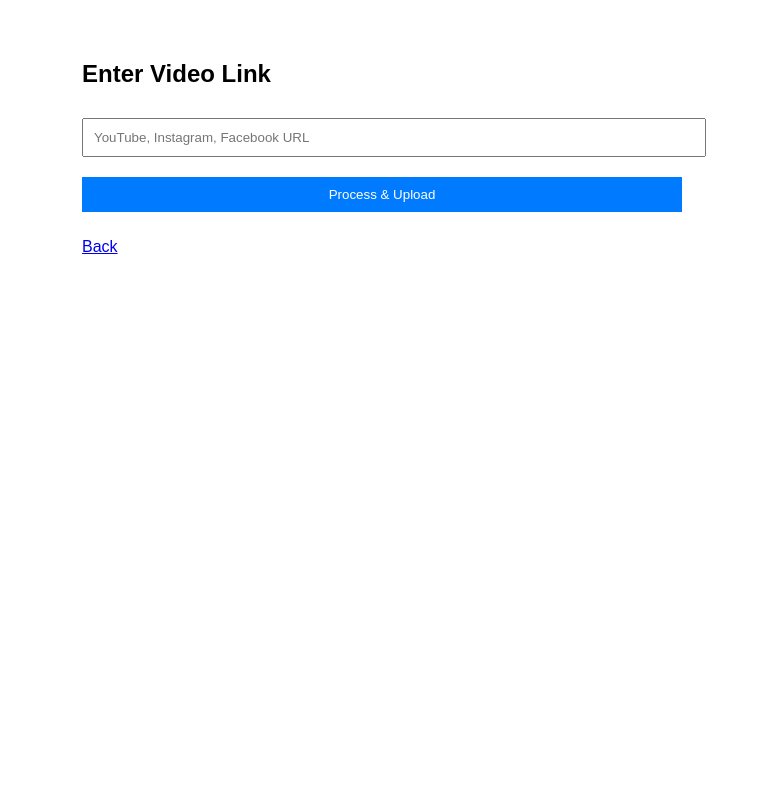
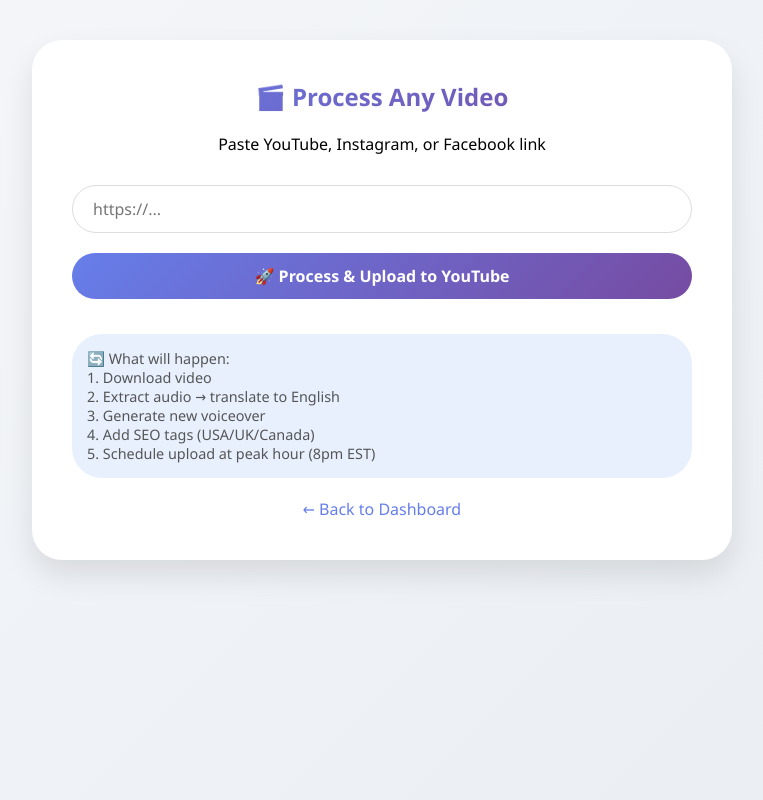
Before and after one commit to mdalam7294/auto-social-poster, a Flask app: page /process in a window 1280 px wide. Shown: the whole page, without its empty margins (258-1021 px from the left). Run offline with Flask 3, Linux system fonts and the light colour scheme; the visitor is signed in with stand-in values (Sample User, id 1).

Commit message:
Update process.html

```diff
--- a/templates/process.html
+++ b/templates/process.html
@@ -1,15 +1,117 @@
 <!DOCTYPE html>
-<html>
-<head><title>Process Video</title>
-<style>body{font-family:Arial;max-width:600px;margin:20px auto;padding:20px}input,button{width:100%;padding:10px;margin:10px 0}.btn{background:#007bff;color:#fff;border:none;cursor:pointer}</style>
+<html lang="en">
+<head>
+    <meta charset="UTF-8">
+    <meta name="viewport" content="width=device-width, initial-scale=1.0">
+    <title>Process Video | Auto Social Poster</title>
+    <style>
+        * { margin: 0; padding: 0; box-sizing: border-box; font-family: 'Segoe UI', Tahoma, Geneva, Verdana, sans-serif; }
+        body {
+            background: linear-gradient(135deg, #f5f7fa 0%, #e9edf2 100%);
+            min-height: 100vh;
+            padding: 40px 20px;
+        }
+        .container {
+            max-width: 700px;
+            margin: 0 auto;
+        }
+        .card {
+            background: white;
+            border-radius: 30px;
+            padding: 40px;
+            box-shadow: 0 15px 30px rgba(0,0,0,0.1);
+        }
+        h2 {
+            margin-bottom: 20px;
+            background: linear-gradient(135deg, #667eea, #764ba2);
+            -webkit-background-clip: text;
+            background-clip: text;
+            color: transparent;
+            text-align: center;
+        }
+        input, button {
+            width: 100%;
+            padding: 12px 20px;
+            border-radius: 40px;
+            font-size: 1rem;
+            margin: 10px 0;
+        }
+        input {
+            border: 1px solid #ddd;
+            transition: 0.2s;
+        }
+        input:focus {
+            outline: none;
+            border-color: #667eea;
+            box-shadow: 0 0 0 2px rgba(102,126,234,0.2);
+        }
+        button {
+            background: linear-gradient(135deg, #667eea, #764ba2);
+            border: none;
+            color: white;
+            font-weight: bold;
+            cursor: pointer;
+            transition: transform 0.2s;
+        }
+        button:hover {
+            transform: translateY(-2px);
+        }
+        .flash {
+            background: #ffe6e6;
+            color: #d32f2f;
+            padding: 10px;
+            border-radius: 40px;
+            text-align: center;
+            margin-bottom: 20px;
+        }
+        .info {
+            background: #e8f0fe;
+            padding: 15px;
+            border-radius: 30px;
+            margin-top: 25px;
+            color: #555;
+            font-size: 0.9rem;
+        }
+        .back {
+            text-align: center;
+            margin-top: 20px;
+        }
+        .back a {
+            color: #667eea;
+            text-decoration: none;
+        }
+    </style>
 </head>
 <body>
-<h2>Enter Video Link</h2>
-{% with messages = get_flashed_messages() %}{% if messages %}<div style="color:red">{% for m in messages %}{{ m }}{% endfor %}</div>{% endif %}{% endwith %}
-<form method="post">
-<input type="url" name="video_url" placeholder="YouTube, Instagram, Facebook URL" required>
-<button type="submit" class="btn">Process & Upload</button>
-</form>
-<p><a href="{{ url_for('dashboard') }}">Back</a></p>
+    <div class="container">
+        <div class="card">
+            <h2>🎬 Process Any Video</h2>
+            <p style="text-align:center; margin-bottom:20px;">Paste YouTube, Instagram, or Facebook link</p>
+            {% with messages = get_flashed_messages() %}
+                {% if messages %}
+                    <div class="flash">
+                        {% for message in messages %}
+                            {{ message }}
+                        {% endfor %}
+                    </div>
+                {% endif %}
+            {% endwith %}
+            <form method="post">
+                <input type="url" name="video_url" placeholder="https://..." required>
+                <button type="submit">🚀 Process & Upload to YouTube</button>
+            </form>
+            <div class="info">
+                🔄 What will happen:<br>
+                1. Download video<br>
+                2. Extract audio → translate to English<br>
+                3. Generate new voiceover<br>
+                4. Add SEO tags (USA/UK/Canada)<br>
+                5. Schedule upload at peak hour (8pm EST)
+            </div>
+            <div class="back">
+                <a href="{{ url_for('dashboard') }}">← Back to Dashboard</a>
+            </div>
+        </div>
+    </div>
 </body>
 </html>
```
